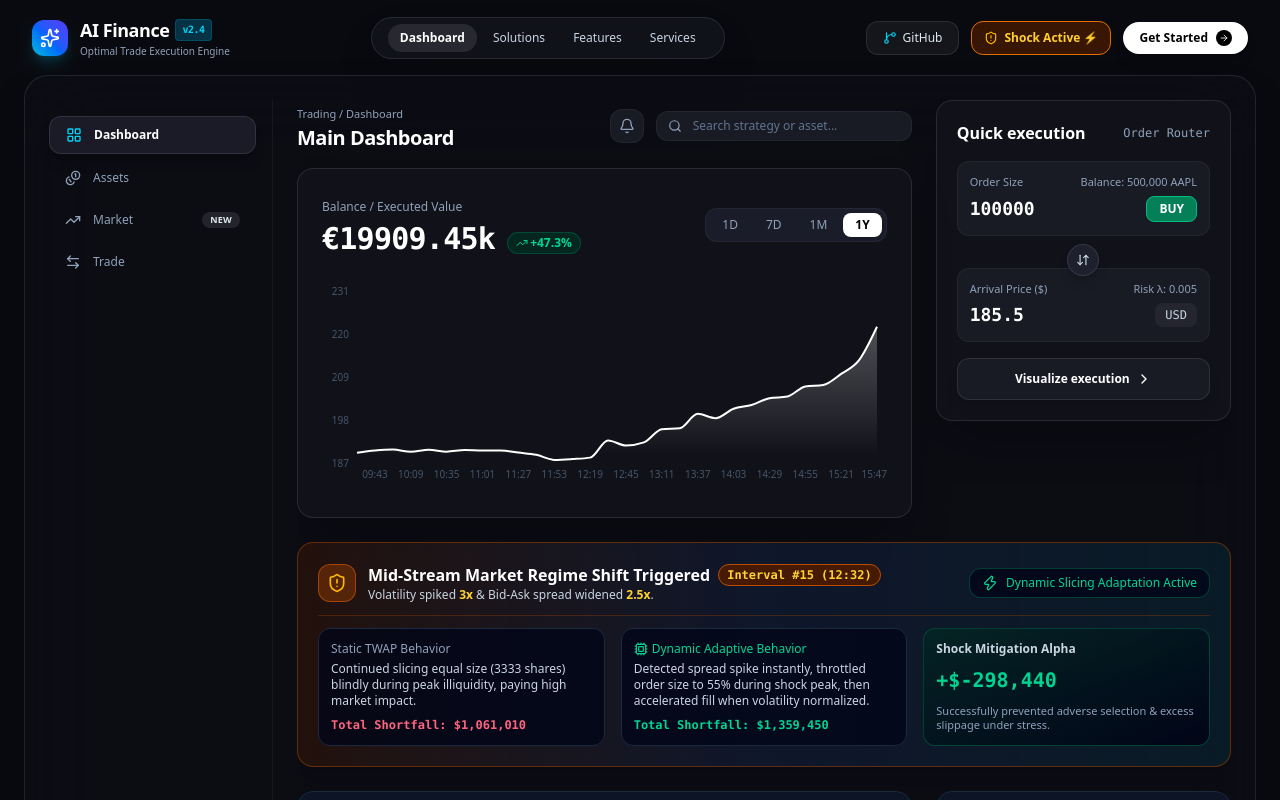
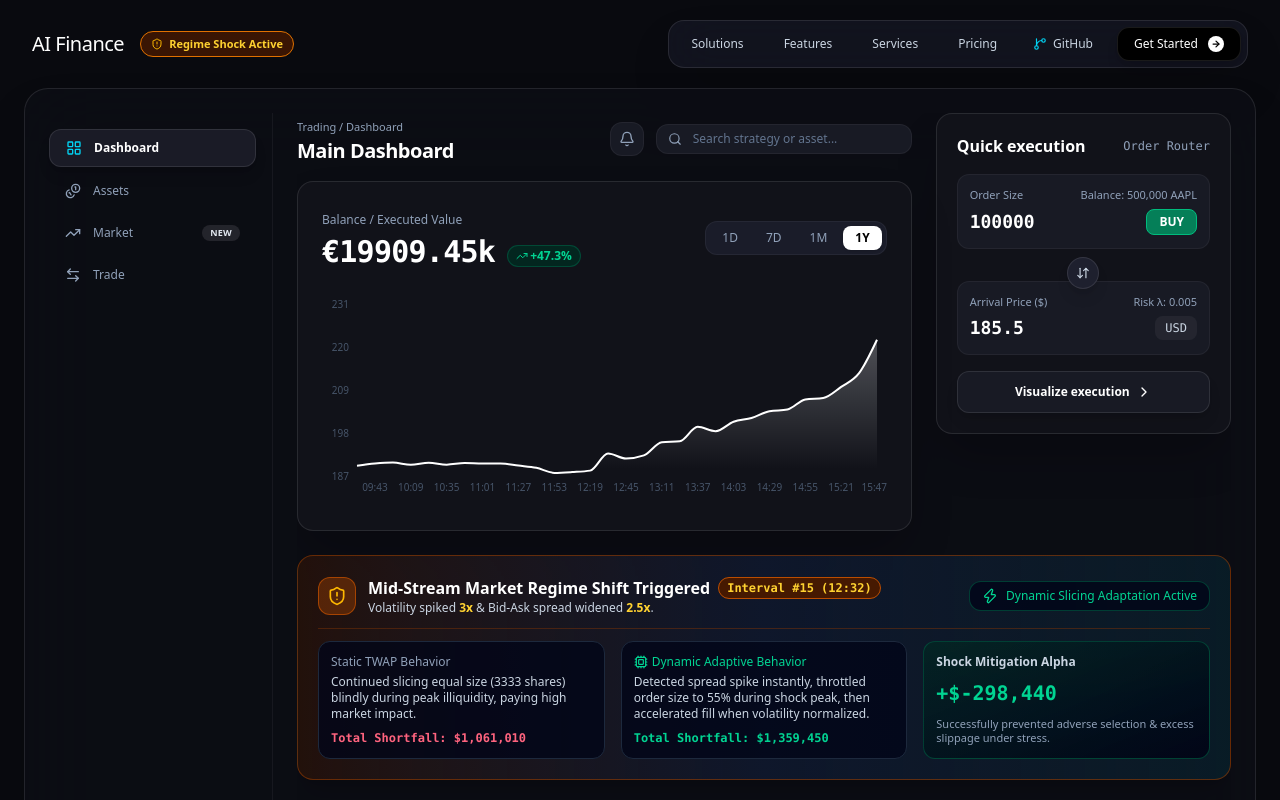
Before and after one commit to Viidhyanshu/OPTIMAL-TRADE, a Next.js app: page / in a window 1280 px wide. Shown: the top 800 px of the page. Built offline with nearby package versions, Linux system fonts and the light colour scheme.

Commit message:
Update navbar design to match screenshot with floating glass pill container

```diff
--- a/src/components/Header.tsx
+++ b/src/components/Header.tsx
@@ -1,7 +1,7 @@
 'use client';
 
 import React from 'react';
-import { ArrowRight, Sparkles, ShieldAlert, GitBranch } from 'lucide-react';
+import { ArrowRight, ShieldAlert, GitBranch } from 'lucide-react';
 
 interface HeaderProps {
   isShockActive: boolean;
@@ -19,89 +19,94 @@ export const Header: React.FC<HeaderProps> = ({
   setActiveTab,
 }) => {
   return (
-    <header className="w-full px-4 sm:px-8 py-4 flex items-center justify-between z-40">
-      {/* Brand Logo */}
-      <div className="flex items-center gap-3">
-        <div className="w-9 h-9 rounded-xl bg-gradient-to-tr from-cyan-500 via-blue-600 to-indigo-600 flex items-center justify-center shadow-lg shadow-cyan-500/20">
-          <Sparkles className="w-5 h-5 text-white" />
-        </div>
-        <div className="flex flex-col">
-          <span className="font-extrabold text-lg tracking-tight text-white flex items-center gap-1.5">
-            AI Finance <span className="text-[10px] px-1.5 py-0.5 rounded bg-cyan-950 text-cyan-400 font-mono border border-cyan-800/60">v2.4</span>
+    <header className="w-full max-w-7xl mx-auto px-4 sm:px-8 py-5 flex items-center justify-between z-50">
+      {/* Left Logo */}
+      <div className="flex items-center gap-4">
+        <span className="font-sans font-medium text-xl text-white tracking-tight">
+          AI Finance
         </span>
-          <span className="text-[10px] text-slate-400 font-medium">Optimal Trade Execution Engine</span>
-        </div>
+
+        {/* Shock Indicator Badge */}
+        {isShockActive && (
+          <button
+            onClick={onToggleShock}
+            className="flex items-center gap-1.5 px-2.5 py-1 rounded-full bg-amber-950/80 border border-amber-600 text-amber-300 text-[11px] font-semibold animate-pulse"
+          >
+            <ShieldAlert className="w-3 h-3 text-amber-400" />
+            <span>Regime Shock Active</span>
+          </button>
+        )}
       </div>
 
-      {/* Top Glass Floating Nav Bar */}
-      <div className="hidden lg:flex items-center gap-1 px-4 py-1.5 rounded-full bg-[#12131b]/90 border border-white/10 backdrop-blur-md shadow-2xl text-xs font-medium text-slate-300">
+      {/* Right Translucent Floating Glass Pill Navigation Bar */}
+      <div className="flex items-center">
+        <div className="flex items-center gap-1 sm:gap-2 p-1.5 rounded-2xl bg-[#141622]/80 border border-white/10 backdrop-blur-xl shadow-2xl">
+          {/* Navigation Links inside container */}
           <button
-          onClick={() => setActiveTab('Dashboard')}
-          className={`px-3 py-1.5 rounded-full transition ${
-            activeTab === 'Dashboard' ? 'bg-white/10 text-white font-semibold' : 'hover:text-white'
-          }`}
-        >
-          Dashboard
-        </button>
-        <button
-          onClick={() => setActiveTab('Strategies')}
-          className={`px-3 py-1.5 rounded-full transition ${
-            activeTab === 'Strategies' ? 'bg-white/10 text-white font-semibold' : 'hover:text-white'
+            onClick={() => setActiveTab('Solutions')}
+            className={`px-4 py-2 rounded-xl text-xs font-medium transition ${
+              activeTab === 'Solutions'
+                ? 'text-white bg-white/10 font-semibold'
+                : 'text-slate-300 hover:text-white'
             }`}
           >
             Solutions
           </button>
+
           <button
-          onClick={() => setActiveTab('Analytics')}
-          className={`px-3 py-1.5 rounded-full transition ${
-            activeTab === 'Analytics' ? 'bg-white/10 text-white font-semibold' : 'hover:text-white'
+            onClick={() => setActiveTab('Features')}
+            className={`px-4 py-2 rounded-xl text-xs font-medium transition ${
+              activeTab === 'Features'
+                ? 'text-white bg-white/10 font-semibold'
+                : 'text-slate-300 hover:text-white'
             }`}
           >
             Features
           </button>
+
           <button
-          onClick={() => setActiveTab('Audit')}
-          className={`px-3 py-1.5 rounded-full transition ${
-            activeTab === 'Audit' ? 'bg-white/10 text-white font-semibold' : 'hover:text-white'
+            onClick={() => setActiveTab('Services')}
+            className={`px-4 py-2 rounded-xl text-xs font-medium transition ${
+              activeTab === 'Services'
+                ? 'text-white bg-white/10 font-semibold'
+                : 'text-slate-300 hover:text-white'
             }`}
           >
             Services
           </button>
-      </div>
 
-      {/* Action Buttons */}
-      <div className="flex items-center gap-3">
+          <button
+            onClick={() => setActiveTab('Pricing')}
+            className={`px-4 py-2 rounded-xl text-xs font-medium transition ${
+              activeTab === 'Pricing'
+                ? 'text-white bg-white/10 font-semibold'
+                : 'text-slate-300 hover:text-white'
+            }`}
+          >
+            Pricing
+          </button>
+
           <a
             href="https://github.com/Viidhyanshu/OPTIMAL-TRADE.git"
             target="_blank"
             rel="noopener noreferrer"
-          className="hidden sm:flex items-center gap-1.5 px-4 py-2 rounded-xl bg-white/5 hover:bg-white/10 text-slate-200 border border-white/10 text-xs font-medium backdrop-blur-sm transition"
+            className="hidden sm:flex items-center gap-1.5 px-3 py-2 text-xs font-medium text-slate-300 hover:text-white transition"
           >
             <GitBranch className="w-3.5 h-3.5 text-cyan-400" />
             <span>GitHub</span>
           </a>
 
-        <button
-          onClick={onToggleShock}
-          className={`flex items-center gap-1.5 px-3 py-2 rounded-xl border text-xs font-semibold transition ${
-            isShockActive
-              ? 'bg-amber-950/80 border-amber-600 text-amber-300 animate-pulse'
-              : 'bg-white/5 border-white/10 text-slate-400 hover:text-white'
-          }`}
-        >
-          <ShieldAlert className="w-3.5 h-3.5 text-amber-400" />
-          <span>{isShockActive ? 'Shock Active ⚡' : 'Inject Shock'}</span>
-        </button>
-
+          {/* Black Pill Get Started Button inside right edge */}
           <button
             onClick={() => setActiveTab('Dashboard')}
-          className="flex items-center gap-2 px-4 py-2 rounded-full bg-white text-black hover:bg-slate-200 text-xs font-bold shadow-lg transition transform active:scale-95"
+            className="flex items-center gap-2.5 px-4 py-2 rounded-xl bg-black hover:bg-slate-950 text-white font-medium text-xs border border-white/10 shadow-lg transition transform active:scale-95 ml-1"
           >
             <span>Get Started</span>
-          <div className="w-4 h-4 rounded-full bg-black text-white flex items-center justify-center">
-            <ArrowRight className="w-2.5 h-2.5" />
+            <div className="w-4 h-4 rounded-full bg-white text-black flex items-center justify-center font-bold text-[10px]">
+              <ArrowRight className="w-2.5 h-2.5 stroke-[3]" />
             </div>
           </button>
+        </div>
       </div>
     </header>
   );
```
Lines whose indentation alone changed are shown as unchanged.
